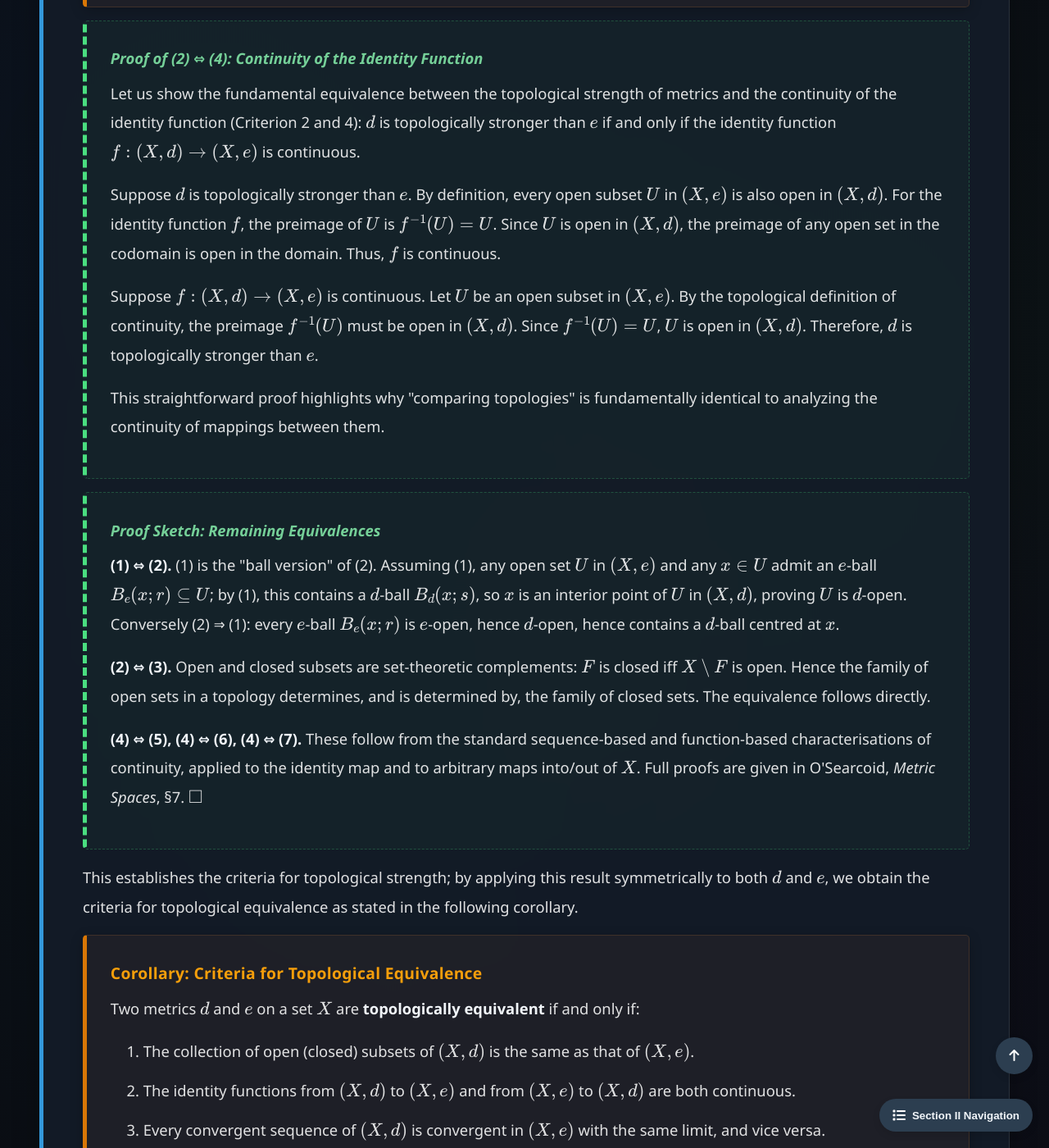
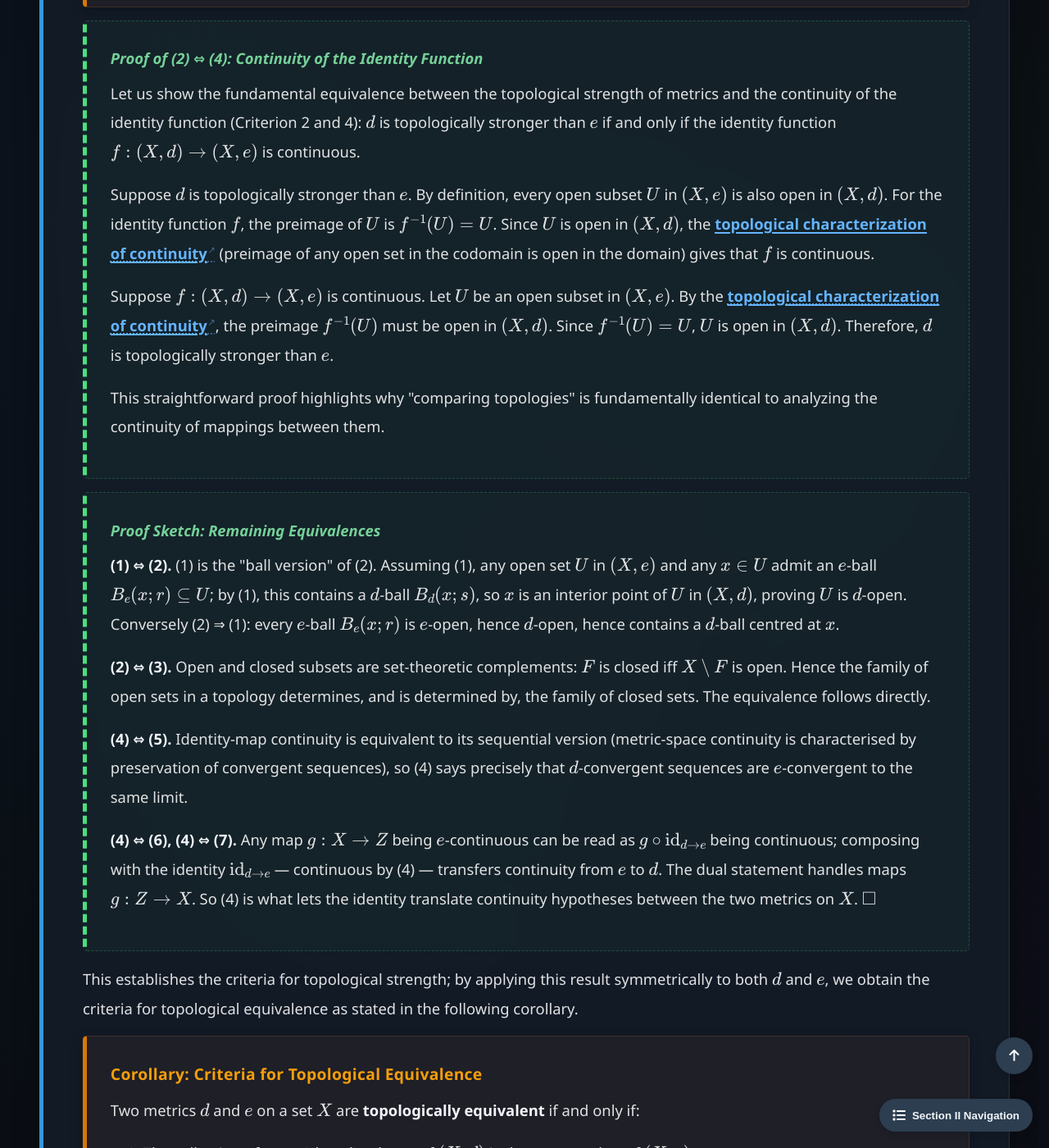
Before and after one commit to Yusukey01/yusukey01.github.io, a Jekyll site: the page built from Mathematics/Calculus/homeomorphism.html, in a window 1280 px wide and 1400 px high, scrolled down 2470 px. Shown: the whole window at 82% size. Built offline with Jekyll 4.4.1, drawn with Linux system fonts in a browser that asks for light colours; some of the changed text lies outside the part shown.

Commit message:
refined calc-22

```diff
--- a/Mathematics/Calculus/homeomorphism.html
+++ b/Mathematics/Calculus/homeomorphism.html
@@ -107,12 +107,14 @@ uses_python: false
                         <li>
                             Every sequence that converges in \((X, d)\) converges in \((X, e)\) to the same limit.
                         </li>
-                        <li>Every function from \(X\) into a metric space that is continuous with respect to \(e\) is
-                            continuous with respect to \(d\), assuming the metric on the codomain is fixed.
+                        <li>For every metric space \(Z\) and every function \(g: X \to Z\): if \(g\) is continuous with
+                            respect to \(e\), then \(g\) is continuous with respect to \(d\) (where the metric on \(Z\)
+                            is the same in both statements).
                         </li>
                         <li>
-                            Every function from a metric space into \(X\) that is continuous with respect to \(d\) is
-                            continuous with respect to \(e\), assuming the metric on the domain is fixed.
+                            For every metric space \(Z\) and every function \(g: Z \to X\): if \(g\) is continuous with
+                            respect to \(d\), then \(g\) is continuous with respect to \(e\) (where the metric on \(Z\)
+                            is the same in both statements).
                         </li>
                     </ol>
                 </div>
@@ -129,13 +131,15 @@ uses_python: false
                     <p>
                         Suppose \(d\) is topologically stronger than \(e\). By definition, every open subset \(U\) in \((X, e)\) is also
                         open in \((X, d)\). For the identity function \(f\), the preimage of \(U\) is \(f^{-1}(U) = U\).
-                        Since \(U\) is open in \((X, d)\), the preimage of any open set in the codomain is open in the domain.
-                        Thus, \(f\) is continuous.
+                        Since \(U\) is open in \((X, d)\), the
+                        <a href="continuity.html#T-continuity_preimage_open" class="ref-link"><strong>topological characterization of continuity</strong></a>
+                        (preimage of any open set in the codomain is open in the domain) gives that \(f\) is continuous.
                     </p>
 
                     <p>
-                        Suppose \(f: (X, d) \to (X, e)\) is continuous. Let \(U\) be an open subset in \((X, e)\). By the topological definition
-                        of continuity, the preimage \(f^{-1}(U)\) must be open in \((X, d)\). Since \(f^{-1}(U) = U\), \(U\) is open in \((X, d)\).
+                        Suppose \(f: (X, d) \to (X, e)\) is continuous. Let \(U\) be an open subset in \((X, e)\). By the
+                        <a href="continuity.html#T-continuity_preimage_open" class="ref-link"><strong>topological characterization of continuity</strong></a>,
+                        the preimage \(f^{-1}(U)\) must be open in \((X, d)\). Since \(f^{-1}(U) = U\), \(U\) is open in \((X, d)\).
                         Therefore, \(d\) is topologically stronger than \(e\).
                     </p>
                     <p>
@@ -159,9 +163,16 @@ uses_python: false
                         and is determined by, the family of closed sets. The equivalence follows directly.
                     </p>
                     <p>
-                        <strong>(4) ⇔ (5), (4) ⇔ (6), (4) ⇔ (7).</strong> These follow from the standard sequence-based and function-based
-                        characterisations of continuity, applied to the identity map and to arbitrary maps into/out of \(X\).
-                        Full proofs are given in O'Searcoid, <em>Metric Spaces</em>, §7. \(\square\)
+                        <strong>(4) ⇔ (5).</strong> Identity-map continuity is equivalent to its sequential version
+                        (metric-space continuity is characterised by preservation of convergent sequences), so (4) says
+                        precisely that \(d\)-convergent sequences are \(e\)-convergent to the same limit.
+                    </p>
+                    <p>
+                        <strong>(4) ⇔ (6), (4) ⇔ (7).</strong> Any map \(g: X \to Z\) being \(e\)-continuous can be read as
+                        \(g \circ \text{id}_{d \to e}\) being continuous; composing with the identity \(\text{id}_{d \to e}\) —
+                        continuous by (4) — transfers continuity from \(e\) to \(d\). The dual statement handles maps
+                        \(g: Z \to X\). So (4) is what lets the identity translate continuity hypotheses between the two
+                        metrics on \(X\). \(\square\)
                     </p>
                 </div>
 
@@ -206,8 +217,14 @@ uses_python: false
                 </div>
 
                 <p>
-                    In Summary, when we can say \(d\) and \(e\) are equivalent metrics on \(X\), \((X, d)\) and \((X, e)\) hold the same open (closed) subsets,
-                    dense subsets, compact subsets, locally compact subsets, connected subsets, convergent sequences, and continuous functions
+                    In Summary, when we can say \(d\) and \(e\) are equivalent metrics on \(X\), \((X, d)\) and \((X, e)\) hold the same
+                    <a href="metric_space.html#D-open_closed_subset" class="ref-link"><strong>open (closed) subsets</strong></a>,
+                    dense subsets,
+                    <a href="compactness.html#D-compact_metric_space" class="ref-link"><strong>compact subsets</strong></a>,
+                    locally compact subsets,
+                    <a href="connectedness.html#D-connected_metric_space" class="ref-link"><strong>connected subsets</strong></a>,
+                    <a href="limit_convergence.html#D-convergence" class="ref-link"><strong>convergent sequences</strong></a>, and
+                    <a href="continuity.html#D-continuous_function" class="ref-link"><strong>continuous functions</strong></a>
                     with \(X\) as domain (codomain).
                 </p>
 
@@ -234,7 +251,10 @@ uses_python: false
 
                 <p>
                     When we can say \(d\) and \(e\) are uniformly equivalent metrics on \(X\), besides topologically equivalent metrics condition,
-                    \((X,d)\) and \((X, e)\) hold the same Cauchy sequences, totally bounded subsets, and uniformly continuous functions with \(X\)
+                    \((X,d)\) and \((X, e)\) hold the same
+                    <a href="limit_convergence.html#D-cauchy_sequence" class="ref-link"><strong>Cauchy sequences</strong></a>,
+                    <a href="limit_convergence.html#D-totally_bounded" class="ref-link"><strong>totally bounded subsets</strong></a>, and
+                    <a href="continuity.html#D-uniform_continuity" class="ref-link"><strong>uniformly continuous functions</strong></a> with \(X\)
                     as domain (codomain).
                 </p>
 
@@ -261,7 +281,10 @@ uses_python: false
 
                 <p>
                     When we can say \(d\) and \(e\) are Lipschitz equivalent metrics on \(X\), besides uniformly equivalent metrics condition, \((X,d)\) and \((X, e)\)
-                    hold the same bounded subsets, subsets with the nearest-point property, and Lipschitz functions with \(X\) as domain (codomain).
+                    hold the same
+                    <a href="limit_convergence.html#D-bounded_set" class="ref-link"><strong>bounded subsets</strong></a>,
+                    <a href="limit_convergence.html#D-nearest_point_property" class="ref-link"><strong>subsets with the nearest-point property</strong></a>, and
+                    <a href="continuity.html#D-Lipschitz_Continuous_Function" class="ref-link"><strong>Lipschitz functions</strong></a> with \(X\) as domain (codomain).
                 </p>
 
             </section>
```
